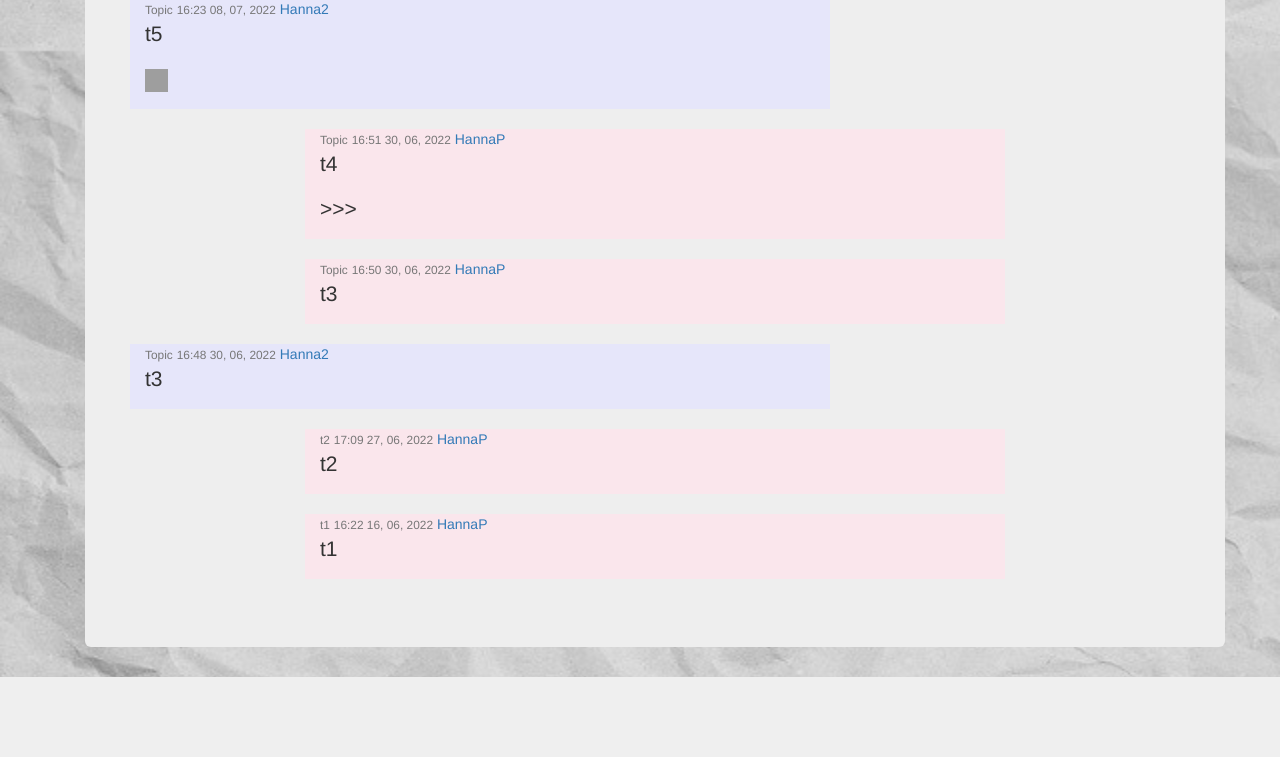
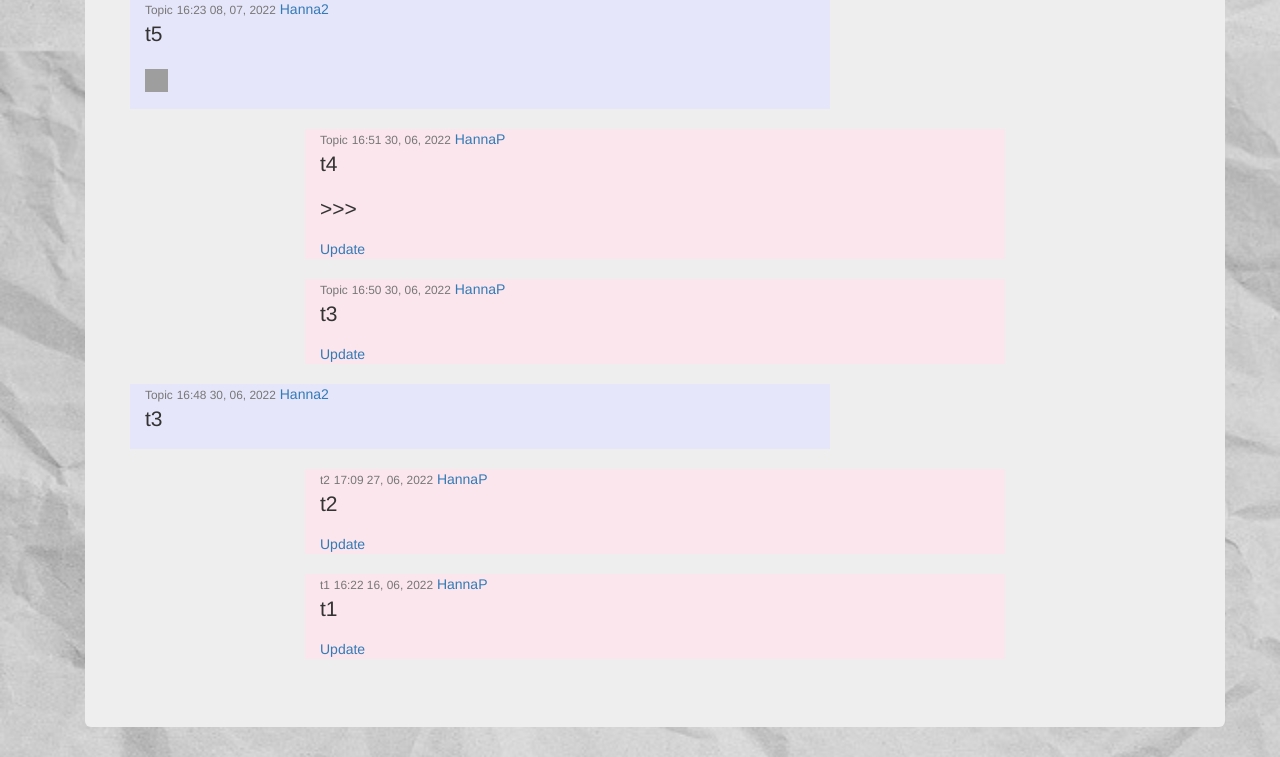
Before and after one commit to hann1010/simplechat_test, a Django app: page /chat/chat-view/ in a window 1280 px wide. Shown: the part 749-1506 px from the top of the page. Before the commit the page ends 1426 px from the top, so only its background shows below. Run offline with Django 3.2, Linux system fonts and the light colour scheme; a user stored in the database is signed in; data comes from the database, SQL or seed files in the repository; some libraries are stand-ins or nearby versions.

Commit message:
set chat_view

```diff
--- a/chat/templates/chat/chat_view.html
+++ b/chat/templates/chat/chat_view.html
@@ -28,6 +28,7 @@
 						<small class="text-muted">{{ post.date_posted|date:"H:i d, m, Y" }}</small>
 						<a class="mr-2" href="#">{{ post.author }}</a>
 						{{ post.content | safe }}
+						<a class="mr-2" href="#">Update</a>
 					</div>
 				</div>
 				<br>
```
